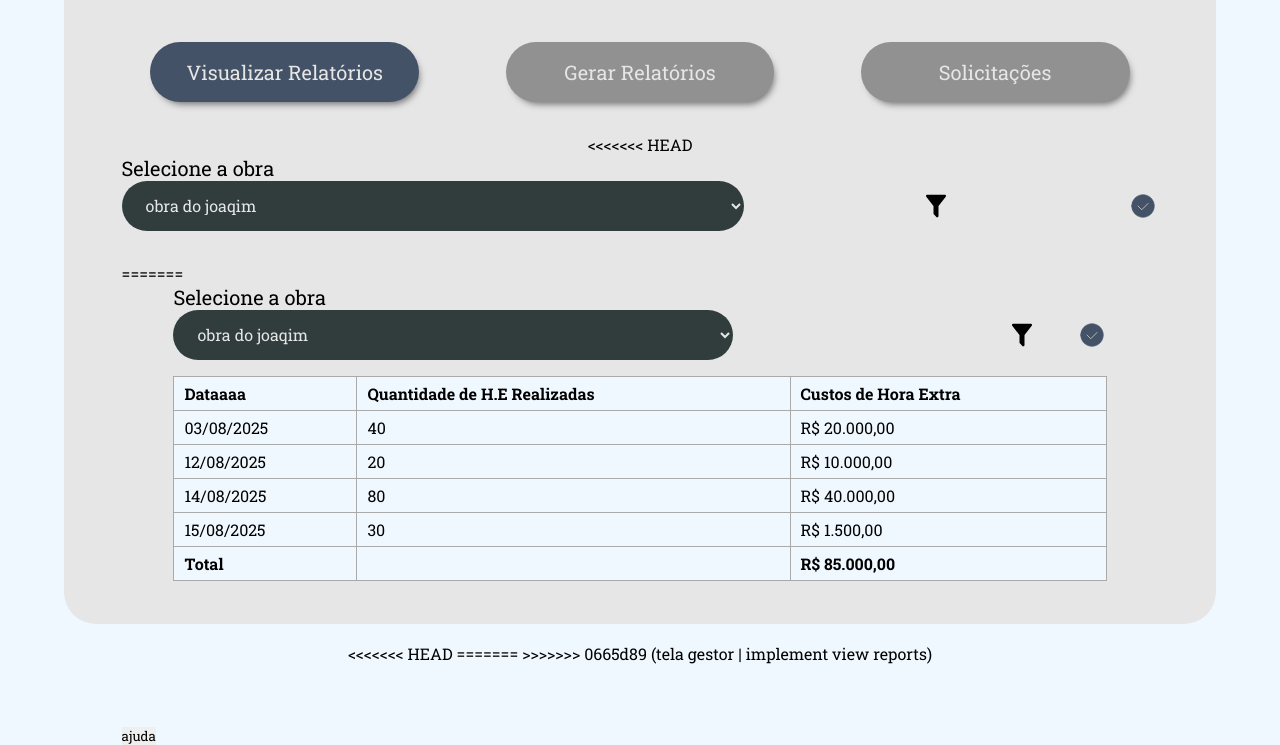
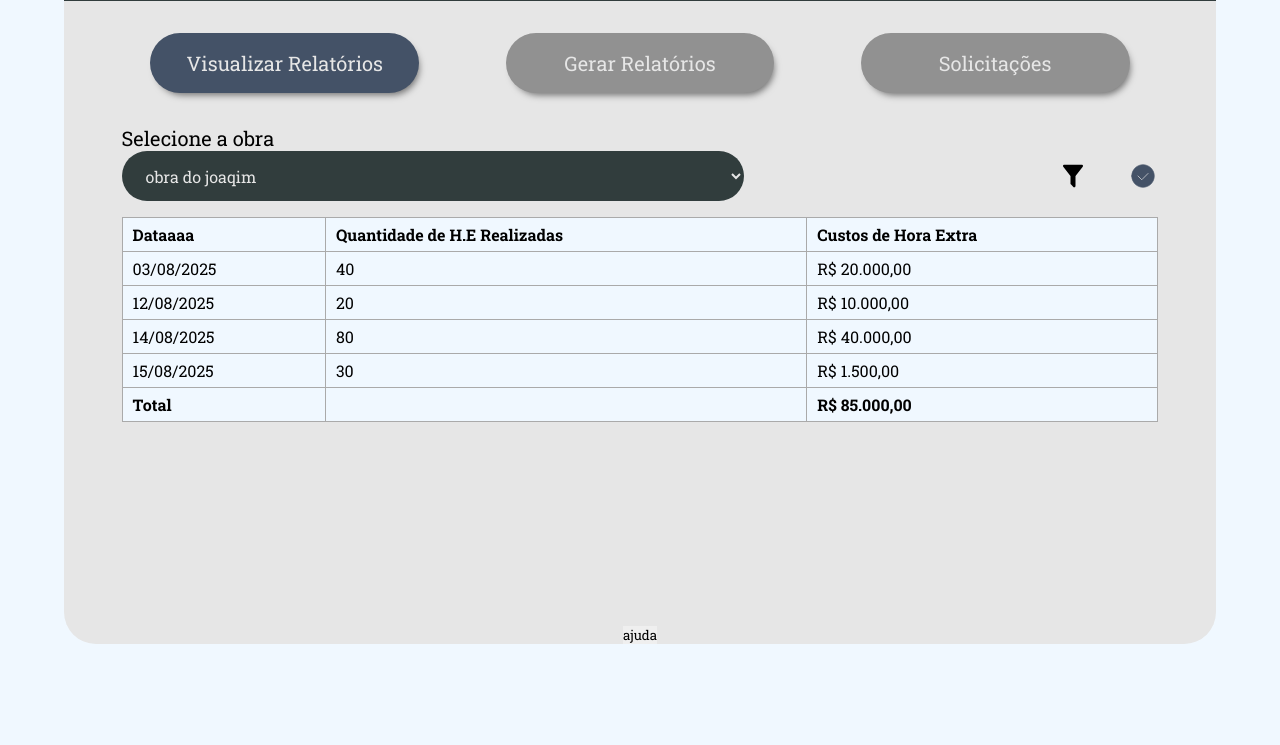
Before and after one commit to bevly0101/Controle-de-Horas, a plain HTML site: page src/pages/dashboardGestor.html in a window 1280 px wide. Shown: the part 116-861 px from the top of the page. After the commit the page ends 800 px from the top, so only its background shows below. Drawn offline with Linux system fonts and the light colour scheme.

Commit message:
fix html

```diff
--- a/src/pages/dashboardGestor.html
+++ b/src/pages/dashboardGestor.html
@@ -28,57 +28,15 @@
                 <button>Gerar Relatórios</button>
                 <button>Solicitações</button>
             </div>
-<<<<<<< HEAD
-            <div class="viewReportsContainer">
-                <div class="selectWorkContainer">
-                    <div class="selectorTitleContainer">
-                        <span>Selecione a obra</span>
-                    </div>
-                    <div class="selectorContainer">
-                        <select name="selectWork" id="selectWork">
-                            <option value="1">obra do joaqim</option>
-                            <option value="2">obra do josé</option>
-                            <option value="3">obra do maria</option>
-                        </select>
-                        <svg width="71" height="71" viewBox="0 0 71 71" fill="none" xmlns="http://www.w3.org/2000/svg">
-                            <path
-                                d="M41.4167 35.5V58.8117C41.535 59.6992 41.2392 60.6458 40.5588 61.2671C40.2851 61.5413 39.96 61.7589 39.6021 61.9074C39.2442 62.0558 38.8606 62.1322 38.4731 62.1322C38.0857 62.1322 37.7021 62.0558 37.3442 61.9074C36.9863 61.7589 36.6612 61.5413 36.3875 61.2671L30.4413 55.3208C30.1188 55.0053 29.8736 54.6195 29.7248 54.1936C29.576 53.7677 29.5276 53.3131 29.5834 52.8654V35.5H29.4946L12.4546 13.6675C11.9742 13.0508 11.7574 12.269 11.8517 11.4929C11.9459 10.7169 12.3435 10.0097 12.9575 9.52583C13.5196 9.11167 14.1409 8.875 14.7917 8.875H56.2084C56.8592 8.875 57.4804 9.11167 58.0425 9.52583C58.6566 10.0097 59.0541 10.7169 59.1484 11.4929C59.2426 12.269 59.0258 13.0508 58.5454 13.6675L41.5054 35.5H41.4167Z"
-                                fill="black" />
-                        </svg>
-                        <svg width="89" height="89" viewBox="0 0 89 89" fill="none" xmlns="http://www.w3.org/2000/svg">
-                            <mask id="mask0_18_276" style="mask-type:luminance" maskUnits="userSpaceOnUse" x="10" y="10"
-                                width="69" height="69">
-                                <path
-                                    d="M11.125 44.5C11.125 26.0696 26.0696 11.125 44.5 11.125C62.9304 11.125 77.875 26.0696 77.875 44.5C77.875 62.9304 62.9304 77.875 44.5 77.875C26.0696 77.875 11.125 62.9304 11.125 44.5Z"
-                                    fill="white" stroke="white" stroke-width="2" stroke-linecap="round"
-                                    stroke-linejoin="round" />
-                                <path d="M29.6667 44.5002L40.7917 55.6252L59.3334 37.0835" stroke="black" stroke-width="2"
-                                    stroke-linecap="round" stroke-linejoin="round" />
-                            </mask>
-                            <g mask="url(#mask0_18_276)">
-                                <path d="M89 0H0V89H89V0Z" fill="#445267" />
-                            </g>
-                        </svg>
-                    </div>
-                </div>
-                <div class="tableReportContainer">
-                    <table class="tableReport">
-                    </table>
-                </div>
-=======
             <div class="containerPageChoose">
 
->>>>>>> 0665d89 (tela gestor | implement view reports)
             </div>
             <div class="helpContainer">
                 <button class="helpButton">ajuda</button>
             </div>
         </main>
     </div>
-<<<<<<< HEAD
-=======
     <script src="../js/dashboardGestor.js"></script>
->>>>>>> 0665d89 (tela gestor | implement view reports)
 </body>
 
 </html>
```
